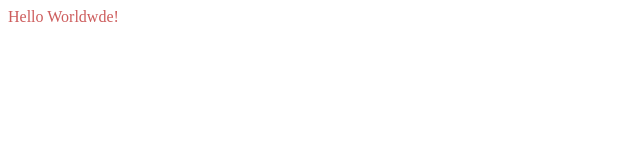
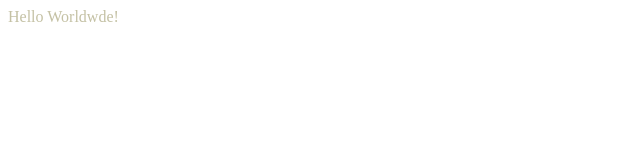
Before and after one commit to keziasmak1/webdev1, a plain HTML site: page index.html in a window 1280 px wide. Shown: the full height of the page, 0-640 px from the left. Drawn offline with Linux system fonts and the light colour scheme.

Commit message:
add index.html

```diff
--- a/index.html
+++ b/index.html
@@ -6,7 +6,7 @@
         <meta name="viewport" content=""width=device-width" />
 </head>
 
-<body style="color: indianred;">
+<body style="color: #C4C1A4;">
         Hello Worldwde!
 </body>
 
```
